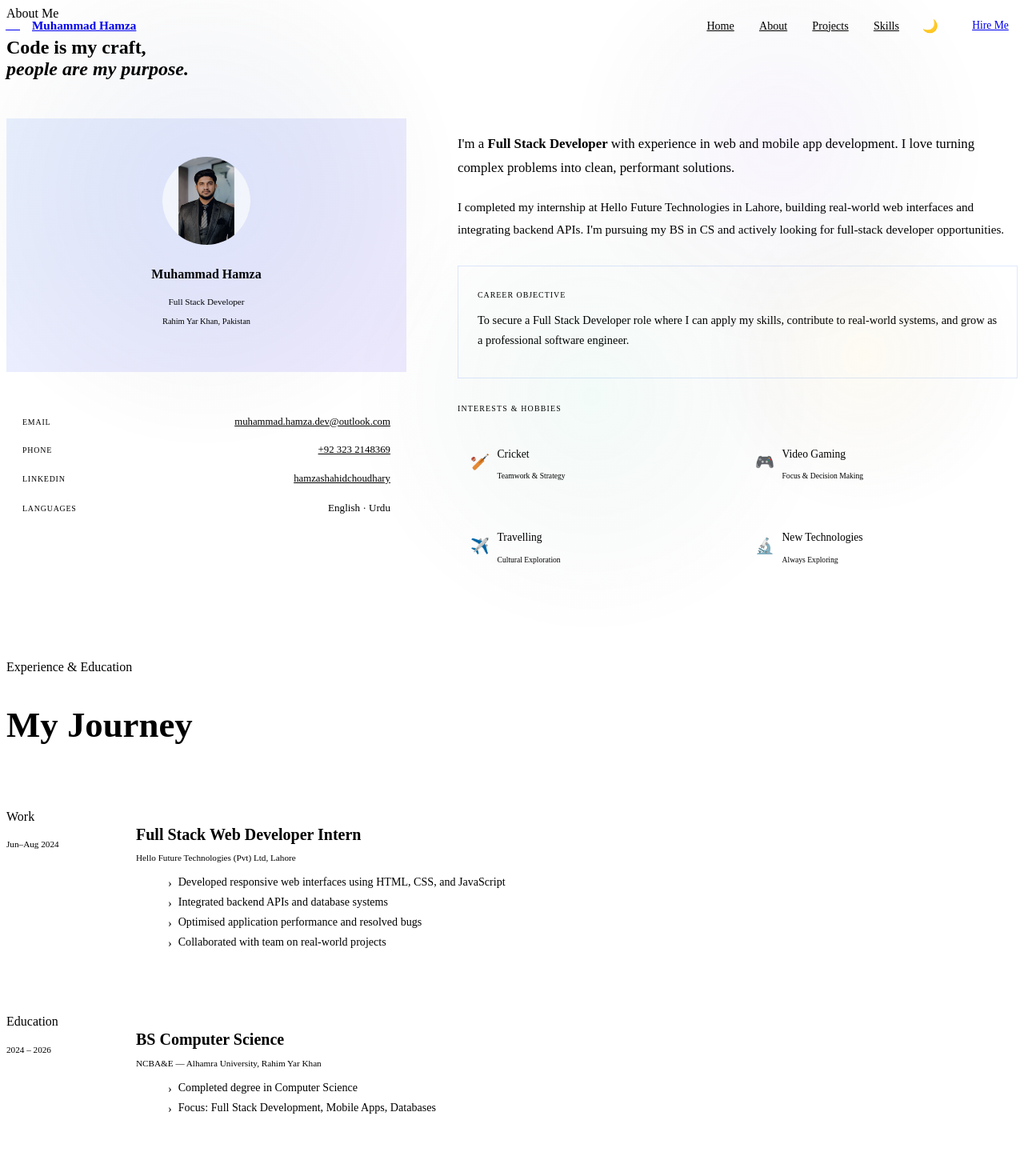
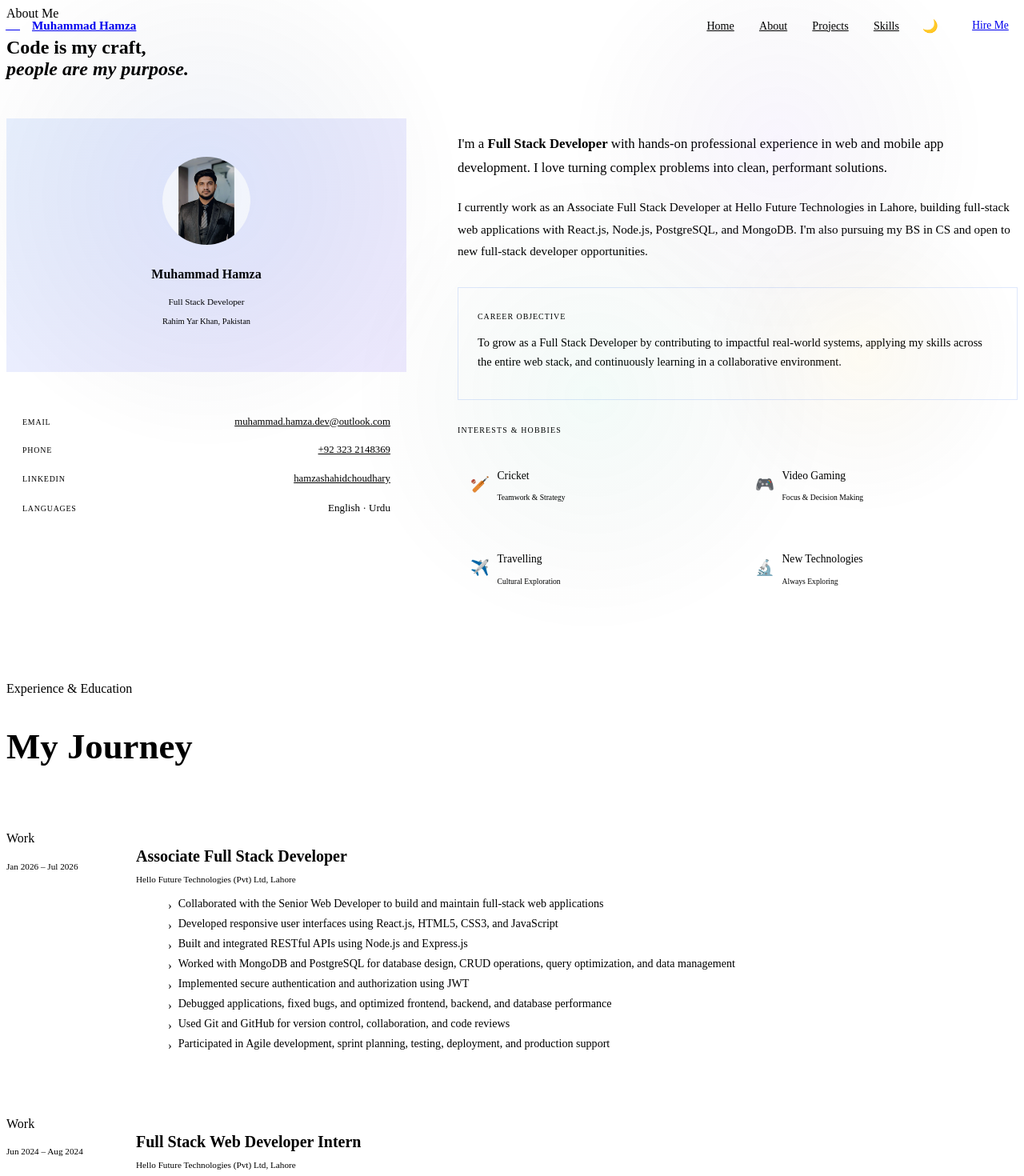
Before and after one commit to hamzashahidchoudhary/hamza-portfolio, a React (Vite) app: page /about in a window 1280 px wide. Shown: the top 1470 px of the page at 80% size. Built offline with nearby package versions, Linux system fonts and the light colour scheme; the HTML template or start-up script is replaced by a standard one.

Commit message:
updated about page

```diff
--- a/src/pages/About.jsx
+++ b/src/pages/About.jsx
@@ -3,8 +3,24 @@ import PageWrapper from '../components/PageWrapper.jsx'
 import AnimatedBg from '../components/AnimatedBg.jsx'
 
 const timeline = [
-  { year: 'Jun–Aug 2024', role: 'Full Stack Web Developer Intern', place: 'Hello Future Technologies (Pvt) Ltd, Lahore', type: 'work',
-    points: ['Developed responsive web interfaces using HTML, CSS, and JavaScript', 'Integrated backend APIs and database systems', 'Optimised application performance and resolved bugs', 'Collaborated with team on real-world projects'] },
+  { year: 'Jan 2026 – Jul 2026', role: 'Associate Full Stack Developer', place: 'Hello Future Technologies (Pvt) Ltd, Lahore', type: 'work',
+    points: [
+      'Collaborated with the Senior Web Developer to build and maintain full-stack web applications',
+      'Developed responsive user interfaces using React.js, HTML5, CSS3, and JavaScript',
+      'Built and integrated RESTful APIs using Node.js and Express.js',
+      'Worked with MongoDB and PostgreSQL for database design, CRUD operations, query optimization, and data management',
+      'Implemented secure authentication and authorization using JWT',
+      'Debugged applications, fixed bugs, and optimized frontend, backend, and database performance',
+      'Used Git and GitHub for version control, collaboration, and code reviews',
+      'Participated in Agile development, sprint planning, testing, deployment, and production support',
+    ] },
+  { year: 'Jun 2024 – Aug 2024', role: 'Full Stack Web Developer Intern', place: 'Hello Future Technologies (Pvt) Ltd, Lahore', type: 'work',
+    points: [
+      'Developed responsive web interfaces using HTML, CSS, and JavaScript',
+      'Integrated backend APIs and database systems',
+      'Optimised application performance and resolved bugs',
+      'Collaborated with team on real-world projects',
+    ] },
   { year: '2024 – 2026', role: 'BS Computer Science', place: 'NCBA&E — Alhamra University, Rahim Yar Khan', type: 'edu',
     points: ['Completed degree in Computer Science', 'Focus: Full Stack Development, Mobile Apps, Databases'] },
   { year: '2022 – 2024', role: 'ADP Computer Science', place: 'NCBA&E — Alhamra University, Rahim Yar Khan', type: 'edu',
@@ -37,7 +53,6 @@ export default function About() {
             </h1>
           </motion.div>
 
-          {/* Two-col → one-col on mobile */}
           <div className="about-grid" style={{ marginTop: '3rem' }}>
             <style>{`
               .about-grid { display: grid; grid-template-columns: 1fr 1.4fr; gap: 4rem; align-items: start; }
@@ -76,15 +91,15 @@ export default function About() {
             {/* Right */}
             <motion.div initial={{ opacity: 0, x: 24 }} animate={{ opacity: 1, x: 0 }} transition={{ duration: 0.6, delay: 0.25 }}>
               <p style={{ fontSize: '1.05rem', color: 'var(--ink2)', fontWeight: 300, lineHeight: 1.8, marginBottom: '1.25rem' }}>
-                I'm a <strong style={{ fontWeight: 600, color: 'var(--ink)' }}>Full Stack Developer</strong> with experience in web and mobile app development. I love turning complex problems into clean, performant solutions.
+                I'm a <strong style={{ fontWeight: 600, color: 'var(--ink)' }}>Full Stack Developer</strong> with hands-on professional experience in web and mobile app development. I love turning complex problems into clean, performant solutions.
               </p>
               <p style={{ fontSize: '0.95rem', color: 'var(--muted)', fontWeight: 300, lineHeight: 1.8, marginBottom: '2rem' }}>
-                I completed my internship at Hello Future Technologies in Lahore, building real-world web interfaces and integrating backend APIs. I'm pursuing my BS in CS and actively looking for full-stack developer opportunities.
+                I currently work as an Associate Full Stack Developer at Hello Future Technologies in Lahore, building full-stack web applications with React.js, Node.js, PostgreSQL, and MongoDB. I'm also pursuing my BS in CS and open to new full-stack developer opportunities.
               </p>
               <div style={{ padding: '1.25rem 1.5rem', borderRadius: 'var(--radius)', background: 'var(--accent-lt)', border: '1px solid rgba(37,99,235,0.15)', marginBottom: '2rem' }}>
                 <p style={{ fontFamily: 'var(--font-mono)', fontSize: '0.62rem', color: 'var(--accent)', letterSpacing: '0.1em', marginBottom: '0.5rem' }}>CAREER OBJECTIVE</p>
                 <p style={{ fontSize: '0.9rem', color: 'var(--ink2)', fontWeight: 300, lineHeight: 1.7 }}>
-                  To secure a Full Stack Developer role where I can apply my skills, contribute to real-world systems, and grow as a professional software engineer.
+                  To grow as a Full Stack Developer by contributing to impactful real-world systems, applying my skills across the entire web stack, and continuously learning in a collaborative environment.
                 </p>
               </div>
               <p style={{ fontFamily: 'var(--font-mono)', fontSize: '0.62rem', color: 'var(--muted)', letterSpacing: '0.12em', marginBottom: '1rem' }}>INTERESTS & HOBBIES</p>
```
